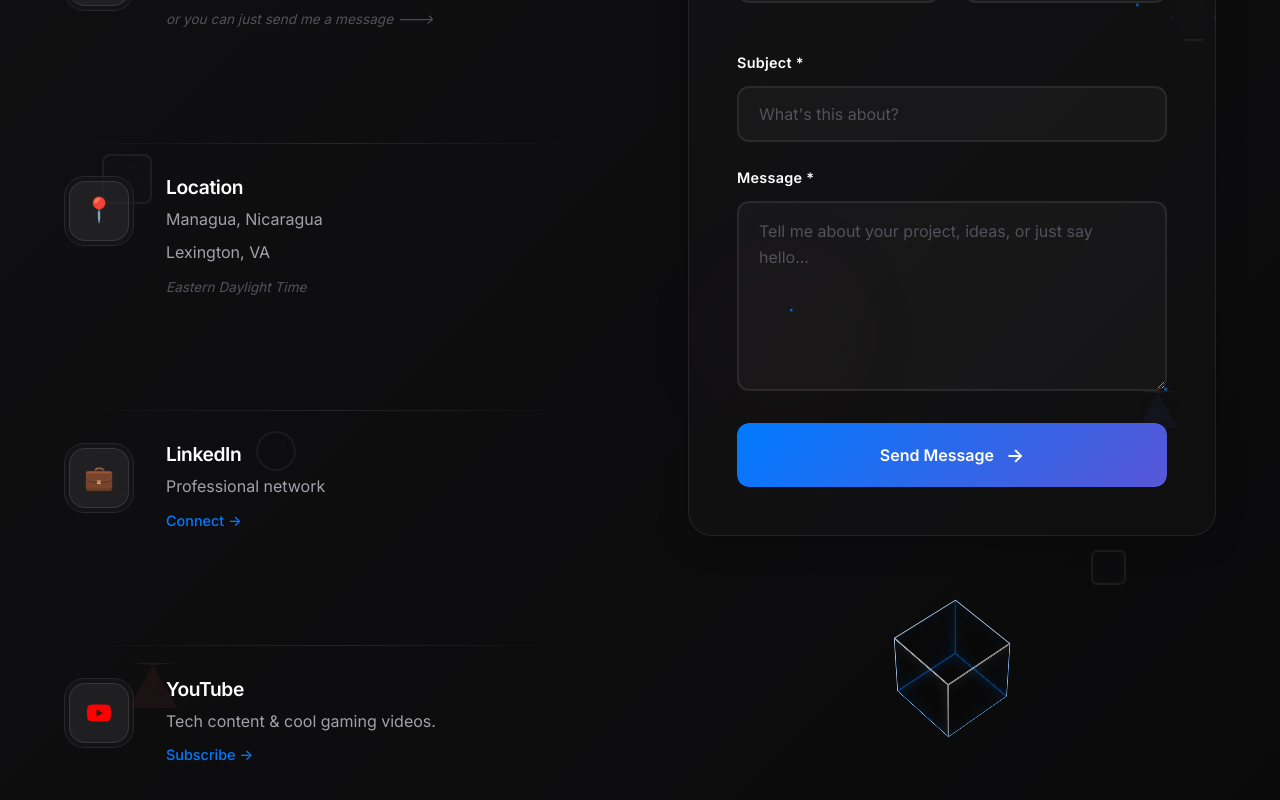
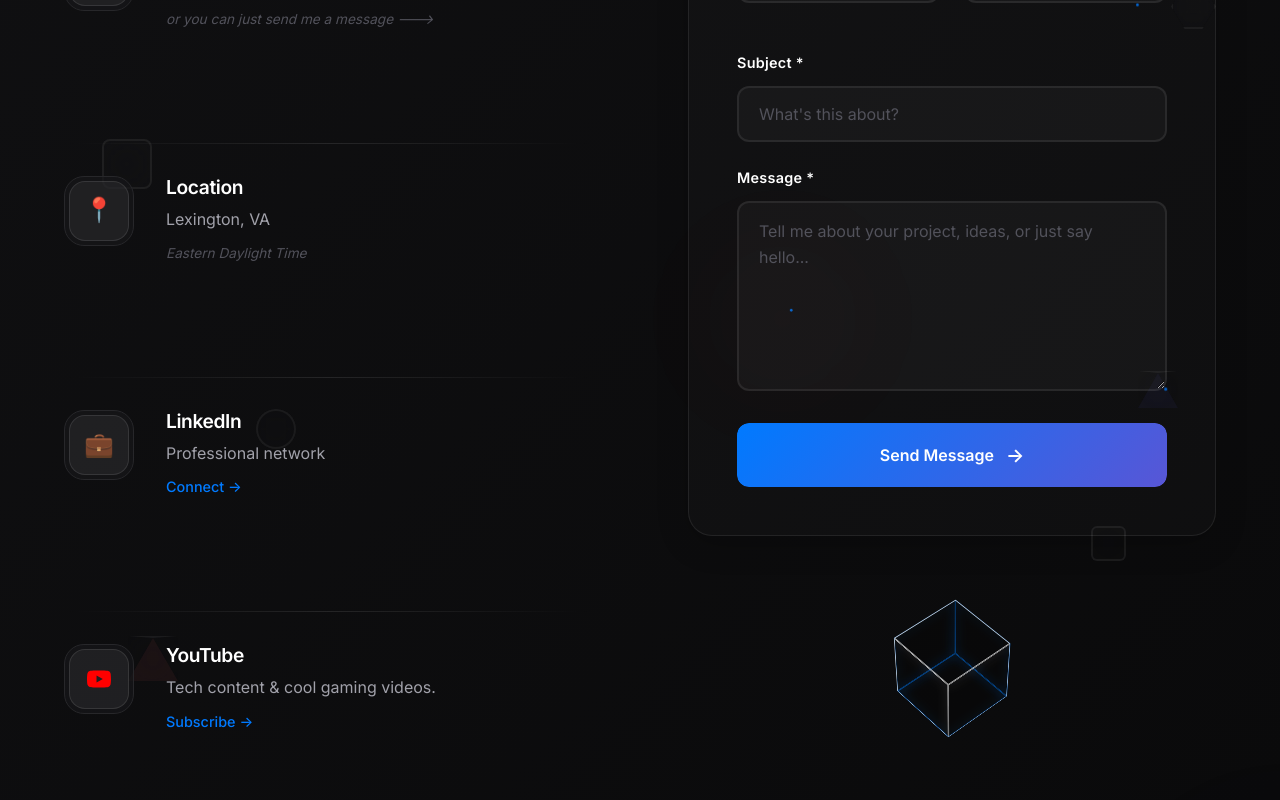
Before and after one commit to lcoronelr/Personal-Website, a React (Create React App) app in the folder client/: page / in a window 1280 px wide. Shown: the part 5632-6432 px from the top of the page. Built offline with nearby package versions, Linux system fonts and the light colour scheme; no server answers.

Commit message:
Update Contact.js

```diff
--- a/client/src/components/Contact.js
+++ b/client/src/components/Contact.js
@@ -152,7 +152,6 @@ const Contact = () => {
                 </div>
                 <div className="contact-details">
                   <h4>Location</h4>
-                  <p>Managua, Nicaragua</p>
                   <p>Lexington, VA</p>
                   <span className="contact-note">Eastern Daylight Time</span>
                 </div>
```
